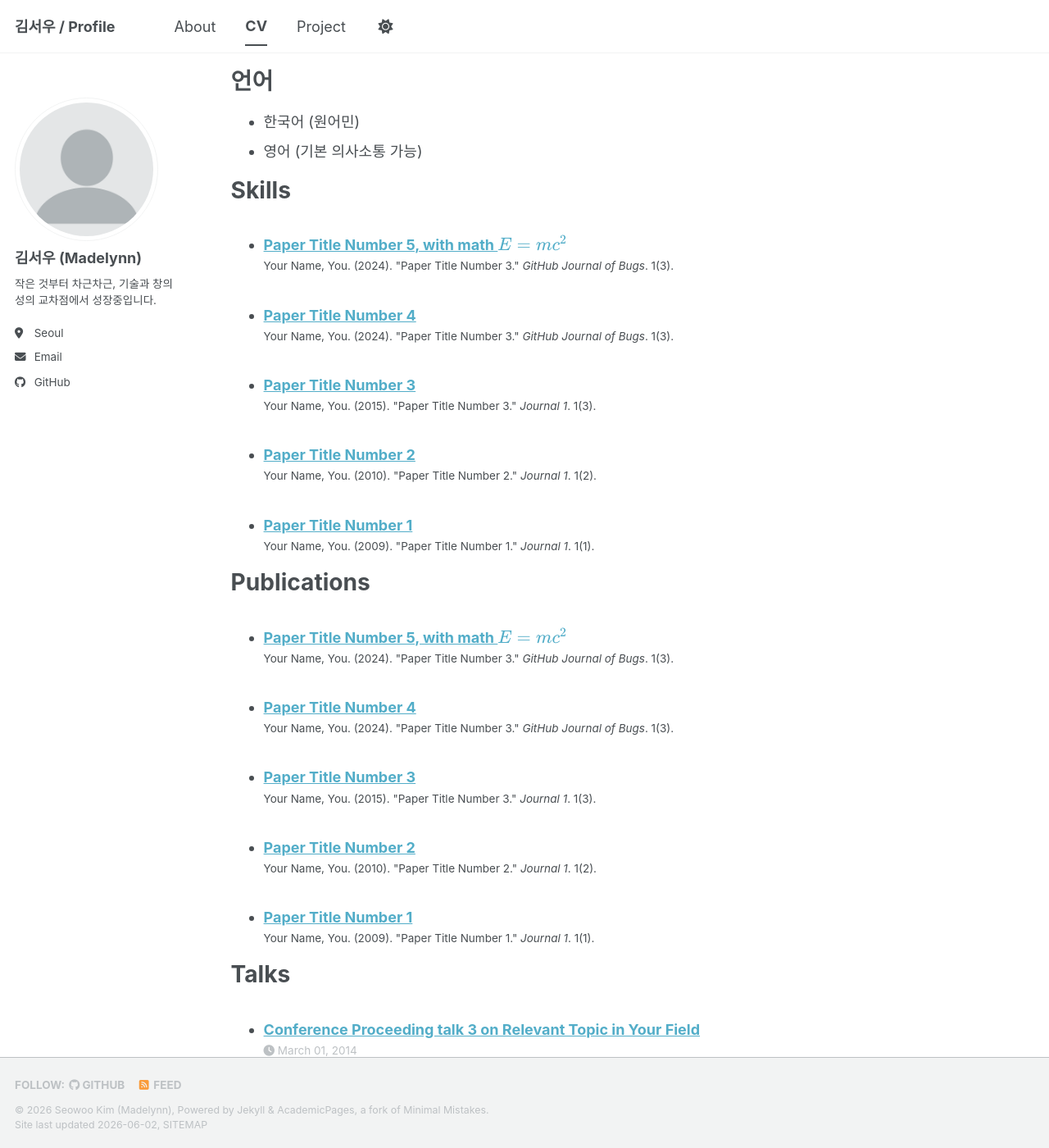
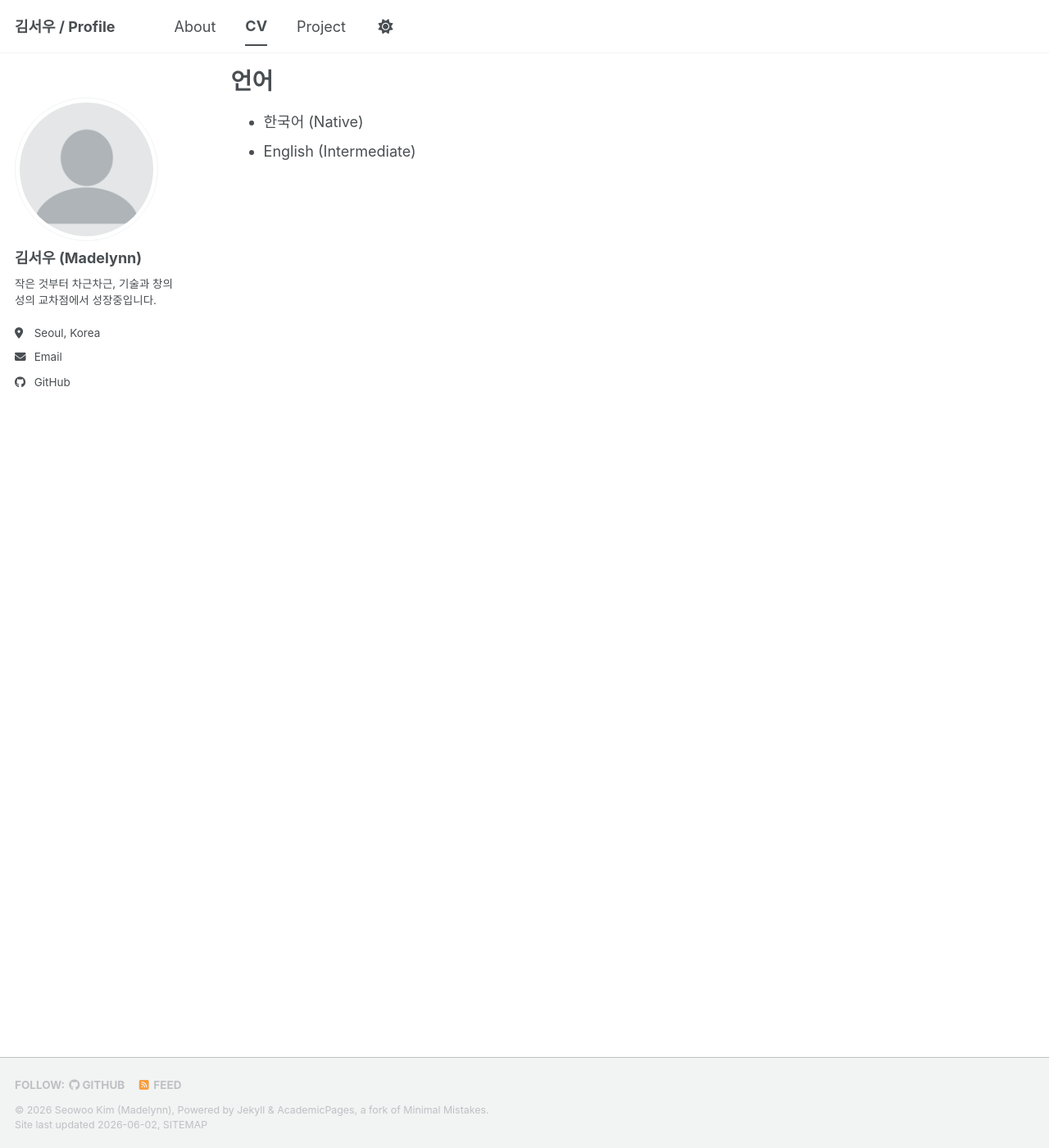
Before and after one commit to seowoo92/seowoo92.github.io, a Jekyll site: the page built from _pages/cv.md, in a window 1280 px wide and 1400 px high, scrolled down 326 px. Shown: the whole window at 82% size. Built offline with Jekyll 4.4.1, drawn with Linux system fonts in a browser that asks for light colours; a script bundle is joined from its source files by our own code; library files that are not in the unit come from our copies; some of the changed text lies outside the part shown.

Commit message:
Update location, language levels, and simplify CV
Co-Authored-By: Claude Sonnet 4.6 <noreply@anthropic.com>

```diff
--- a/_config.yml
+++ b/_config.yml
@@ -26,7 +26,7 @@ author:
   name             : "김서우 (Madelynn)"
   pronouns         :
   bio              : "작은 것부터 차근차근, 기술과 창의성의 교차점에서 성장중입니다."
-  location         : "Seoul"
+  location         : "Seoul, Korea"
   employer         :
   uri              :
   email            : "seowoo92@gmail.com"
--- a/_pages/cv.md
+++ b/_pages/cv.md
@@ -21,29 +21,5 @@ redirect_from:
 
 언어
 ======
-* 한국어 (원어민)
-* 영어 (기본 의사소통 가능)
-
-Skills
-======
-  <ul>{% for post in site.publications reversed %}
-    {% include archive-single-cv.html %}
-  {% endfor %}</ul>
-
-Publications
-======
-  <ul>{% for post in site.publications reversed %}
-    {% include archive-single-cv.html %}
-  {% endfor %}</ul>
-
-Talks
-======
-  <ul>{% for post in site.talks reversed %}
-    {% include archive-single-talk-cv.html  %}
-  {% endfor %}</ul>
-
-Teaching
-======
-  <ul>{% for post in site.teaching reversed %}
-    {% include archive-single-cv.html %}
-  {% endfor %}</ul>
+* 한국어 (Native)
+* English (Intermediate)
```
